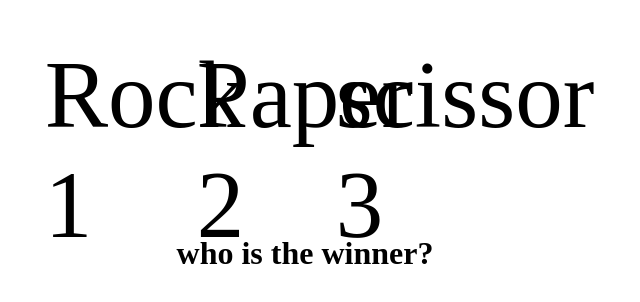
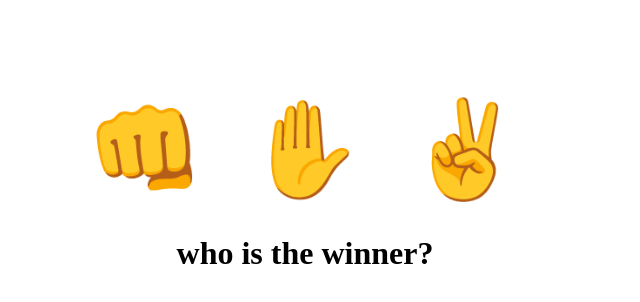
Before and after one commit to RaviPratihast/Rock-paper-scissors-Game, a plain HTML site: page index.html in a window 1280 px wide. Shown: the part 232-534 px from the top of the page, without its empty margins (335-975 px from the left). Drawn offline with Linux system fonts and the light colour scheme.

Commit message:
Style: "emojis added"

```diff
--- a/index.html
+++ b/index.html
@@ -14,9 +14,9 @@
 <body>
 
     <div class="boxes-container">
-        <div class="box rock">Rock 1</div>
-        <div class="box paper">Paper 2 </div>
-        <div class="box scissor">scissor 3</div>
+        <div class="box rock">👊</div>
+        <div class="box paper">✋</div>
+        <div class="box scissor">✌️</div>
     </div>
 
     <h1 c1ass="result">who is the winner?</h1>
```
